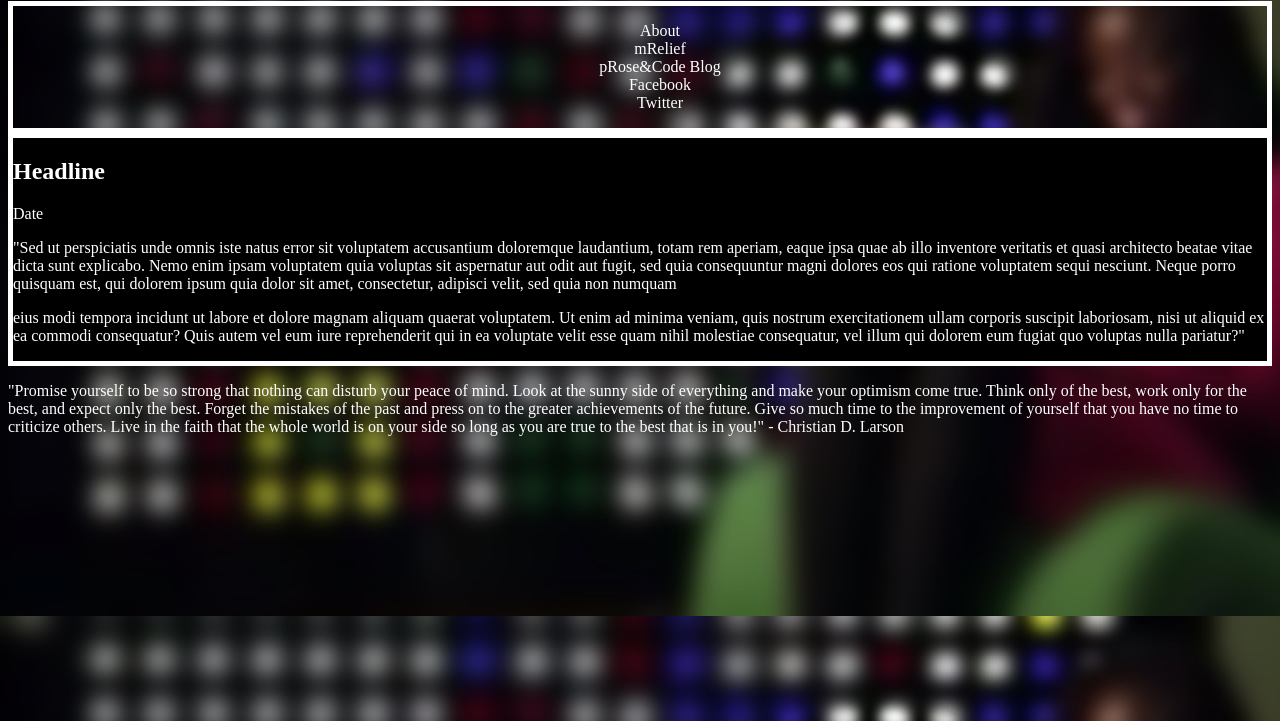
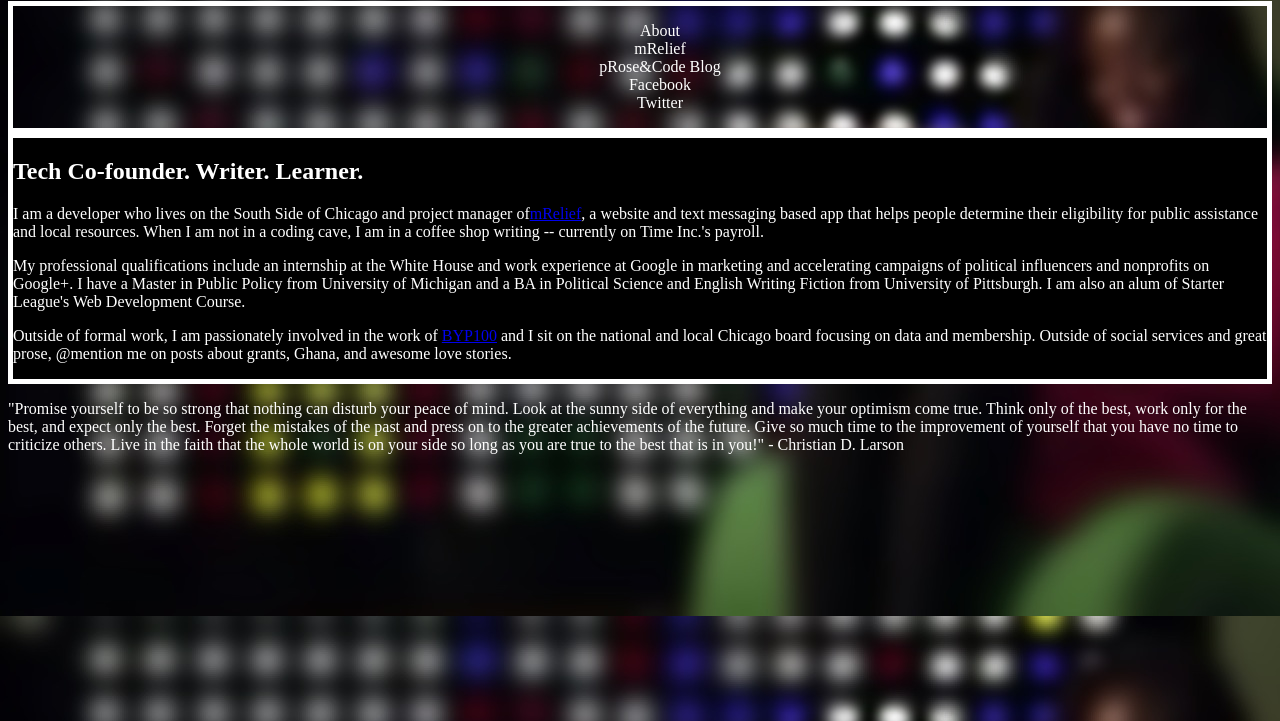
Before and after one commit to SerwahBonsu/SerwahBonsu.github.io, a plain HTML site: page about.html in a window 1280 px wide. Shown: the part 79-800 px from the top of the page. Drawn offline with Linux system fonts and the light colour scheme; a web font is replaced by a local one.

Commit message:
Update About page -- github blog need love toogit add -A

```diff
--- a/about.html
+++ b/about.html
@@ -25,11 +25,13 @@
     </header>
 
     <section id="content">
-      <h1>Headline</h1>
-      <p> Date </p>
-      <p>"Sed ut perspiciatis unde omnis iste natus error sit voluptatem accusantium doloremque laudantium, totam rem aperiam, eaque ipsa quae ab illo inventore veritatis et quasi architecto beatae vitae dicta sunt explicabo. Nemo enim ipsam voluptatem quia voluptas sit aspernatur aut odit aut fugit, sed quia consequuntur magni dolores eos qui ratione voluptatem sequi nesciunt. Neque porro quisquam est, qui dolorem ipsum quia dolor sit amet, consectetur, adipisci velit, sed quia non numquam
-      </p>
-      <p>eius modi tempora incidunt ut labore et dolore magnam aliquam quaerat voluptatem. Ut enim ad minima veniam, quis nostrum exercitationem ullam corporis suscipit laboriosam, nisi ut aliquid ex ea commodi consequatur? Quis autem vel eum iure reprehenderit qui in ea voluptate velit esse quam nihil molestiae consequatur, vel illum qui dolorem eum fugiat quo voluptas nulla pariatur?"</p>
+      <h1>Tech Co-founder. Writer. Learner.</h1>
+      <p>
+      I am a developer who lives on the South Side of Chicago and project manager of<a href="http://www.mrelief.com/">mRelief</a>, a website and text messaging based app that helps people determine their eligibility for public assistance and local resources. When I am not in a coding cave, I am in a coffee shop writing -- currently on Time Inc.'s payroll. <p> My professional qualifications include an internship at the White House and work experience at Google in marketing and accelerating campaigns of political influencers and nonprofits on Google+. I have a Master in Public Policy from University of Michigan and a BA in Political Science and English Writing Fiction from University of Pittsburgh. I am also an alum of Starter League's Web
+      Development Course.</p>
+
+     <p>Outside of formal work, I am passionately involved in the work of <a href="http://byp100.org/">BYP100</a> and I sit on the national and local Chicago board focusing on data and membership. Outside of social services and great prose, @mention me on posts about grants, Ghana, and awesome love stories.
+      <p>
     </section>
     <footer>
       <p> "Promise yourself to be so strong that nothing can disturb your peace of mind. Look at the sunny side of everything and make your optimism come true. Think only of the best, work only for the best, and expect only the best. Forget the mistakes of the past and press on to the greater achievements of the future. Give so much time to the improvement of yourself that you have no time to criticize others. Live in the faith that the whole world is on your side so long as you are true to the best that is in you!" - Christian D. Larson
```
